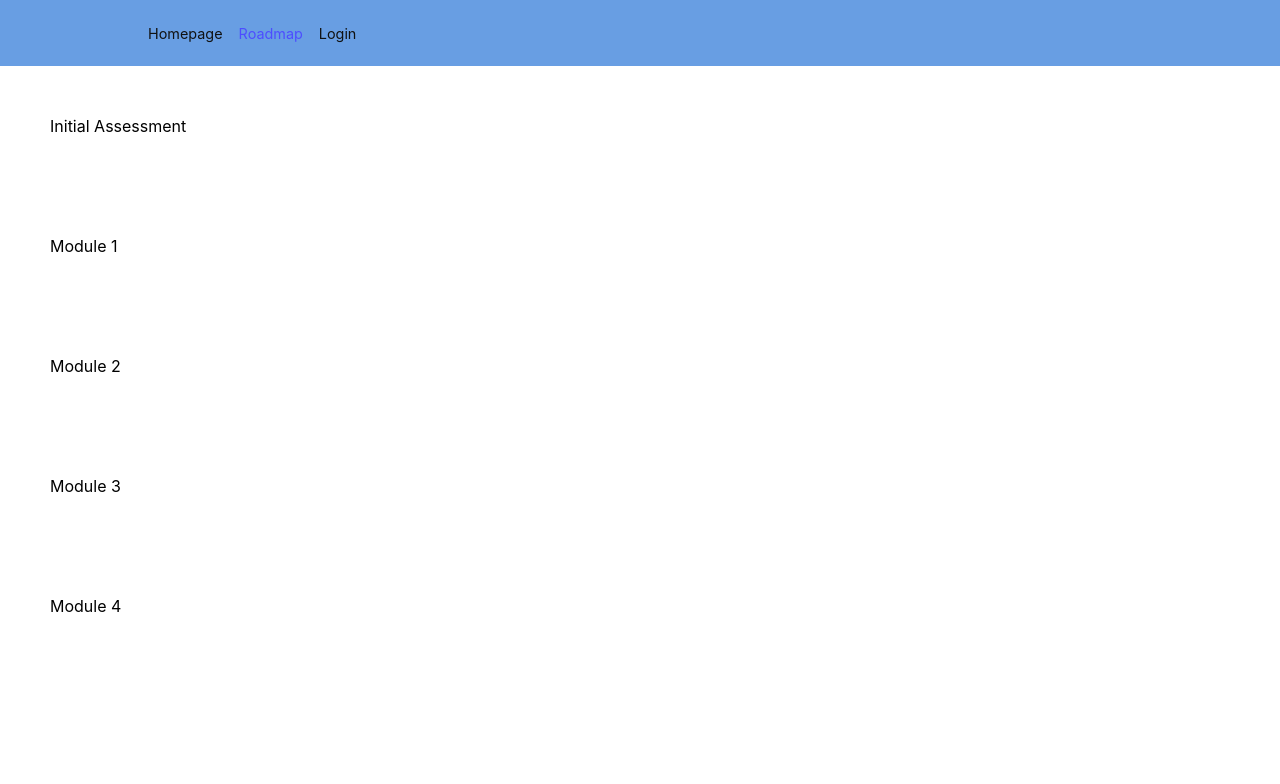
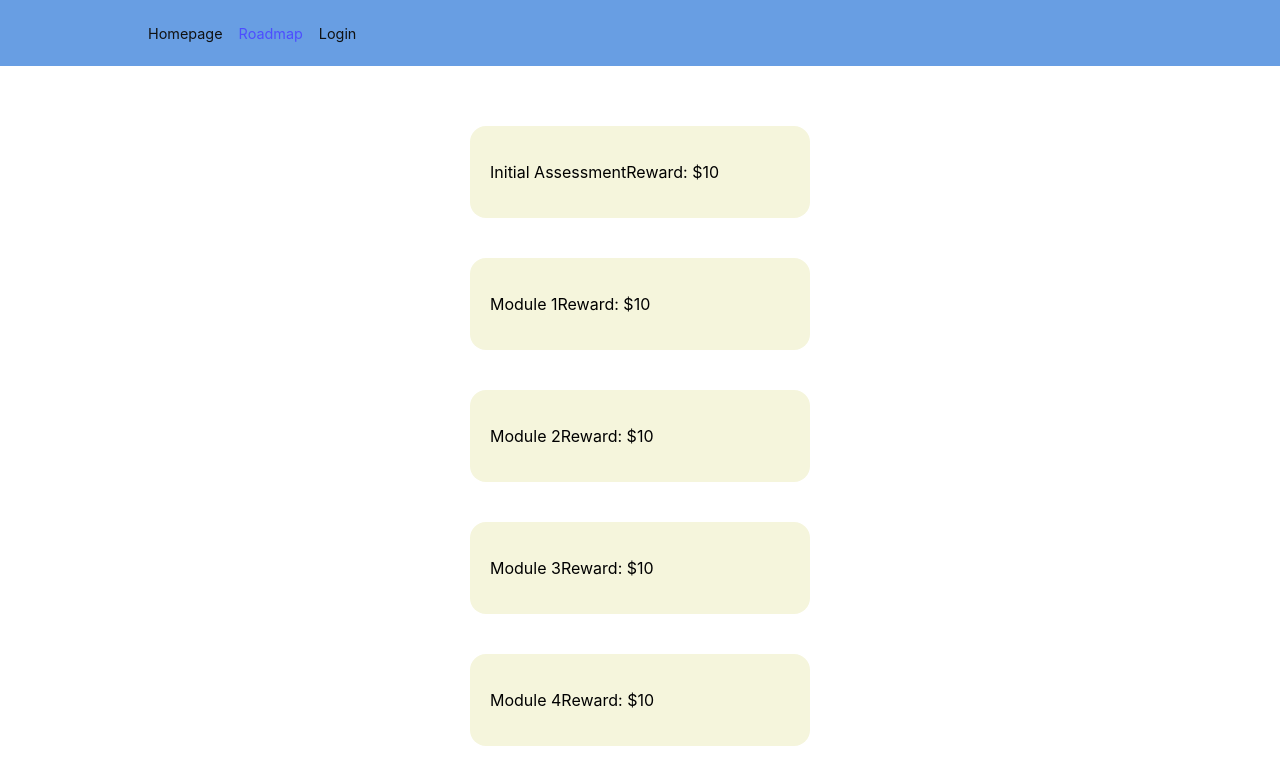
Before and after one commit to cfgcolumbus23/Team-15, a React (Create React App) app in the folder learning-app/: page /roadmap in a window 1280 px wide. Shown: the top 784 px of the page. Built offline with nearby package versions, Linux system fonts and the light colour scheme.

Commit message:
roadmap css

```diff
--- a/learning-app/src/pages/Roadmap.css
+++ b/learning-app/src/pages/Roadmap.css
@@ -1,4 +1,24 @@
+.module-container {
+    display: flex;
+    flex-direction: column;
+    justify-content: left;
+    align-items: center;
+    padding: 20px;
+    margin: 20px;
+    border-radius: 16px;
+}
+
 .module {
     display: flex;
-    padding: 50px;
+    padding: 20px;
+    margin: 20px;
+    border-radius: 16px;
+    background-color: beige;
+    min-width: 300px;
 }
+
+@media only screen and (max-width: 600px) {
+    .module {
+      background-color: lightblue;
+    }
+  }
--- a/learning-app/src/pages/Roadmap.js
+++ b/learning-app/src/pages/Roadmap.js
@@ -49,8 +49,8 @@ function Roadmap() {
         // Add login form component
     }
     return(
-        <div>
-            {data.Path1?.map((item, index)=><div class="module" id={`module-${index}`}>{item.moduleName}</div>)}
+        <div class="module-container">
+            {data.Path1?.map((item, index)=><div class="module" id={`module-${index}`}><p>{item.moduleName}</p> <p>Reward: ${item.reward}</p></div>)}
         </div>
     );
 };
```
